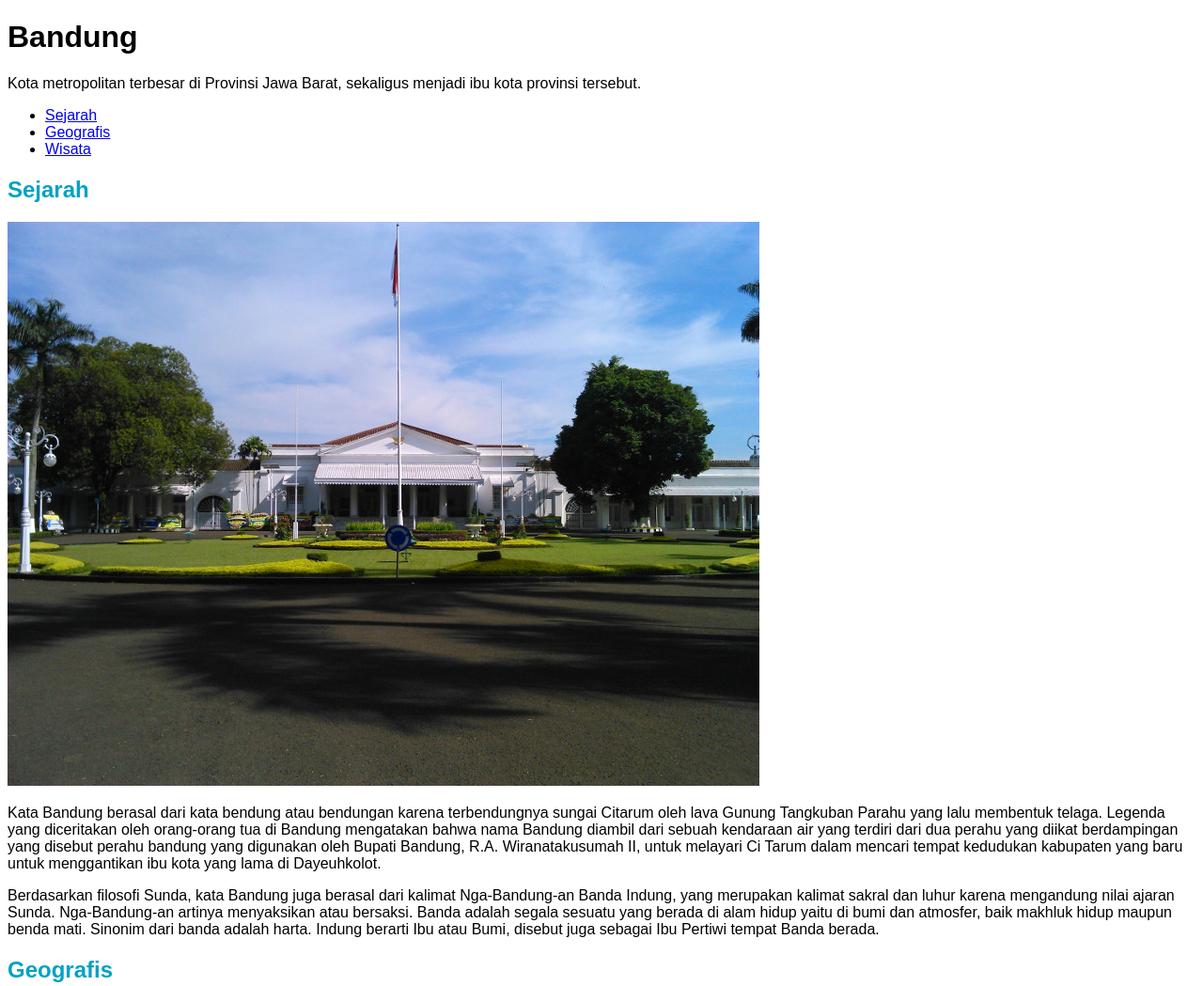
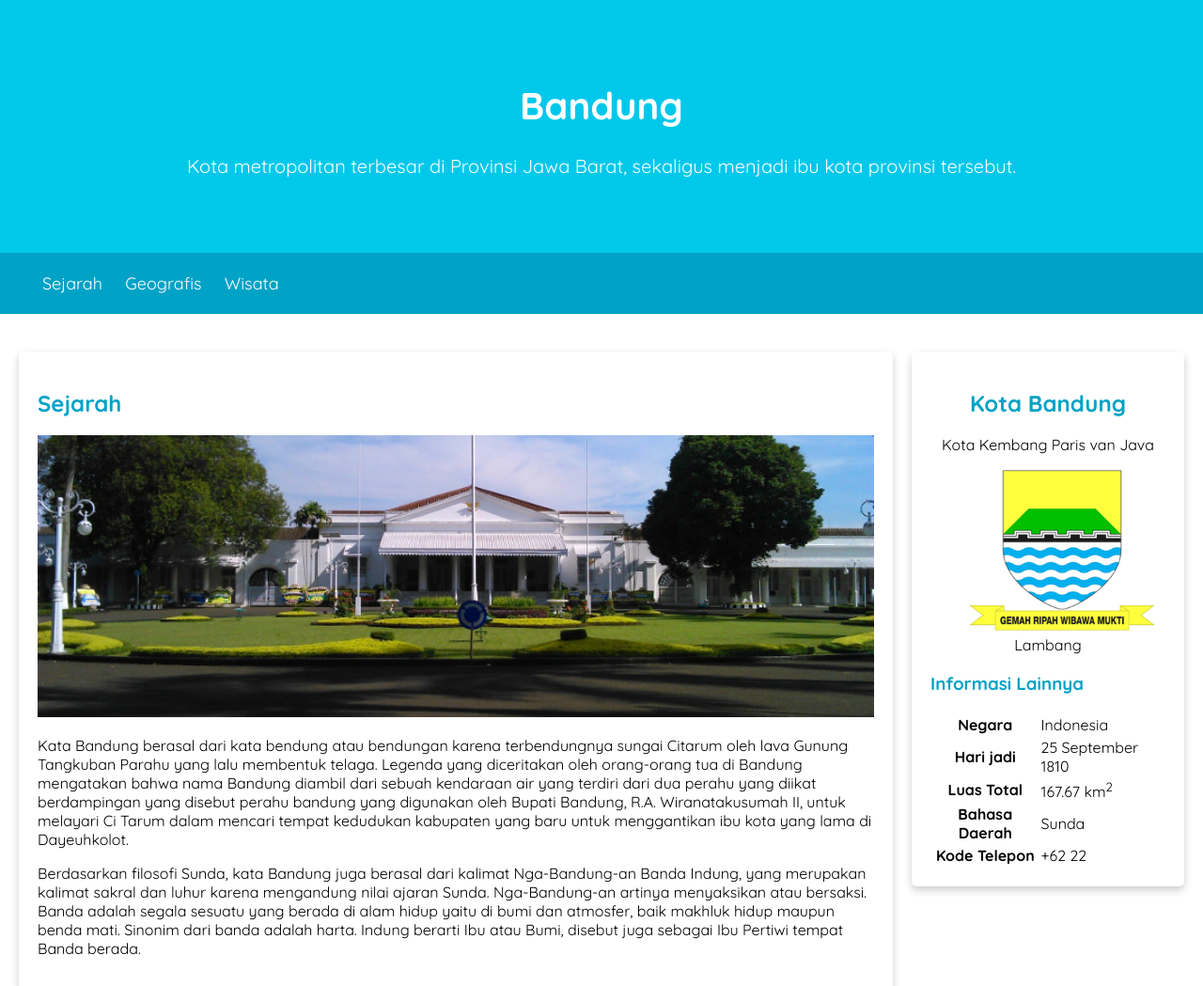
Before and after one commit to raku-mato/WebDasar, a plain HTML site: page index.html in a window 1280 px wide. Shown: the top 1049 px of the page at 94% size. Drawn offline with Linux system fonts and the light colour scheme.

Commit message:
hasil belajar sampai pendalaman CSS

```diff
--- a/assets/styles/style.css
+++ b/assets/styles/style.css
@@ -1,5 +1,12 @@
+* {
+  box-sizing: border-box;
+}
+
 body{
-    font-family: sans-serif;
+    font-family: 'Quicksand' , sans-serif;
+
+    margin: 0;
+    padding: 0;
 }
 
 h2, h3 {
@@ -10,4 +17,92 @@ footer {
     padding: 20px;
     color: white;
     background-color: #00a2c6;
+    text-align: center;
+    font-weight: bold;
   }
+
+  nav a{
+    font-size: 18px;
+    font-weight: 400;
+    text-decoration: none;
+
+    color: white;
+  }
+
+  nav a:hover {
+    font-weight: bold;
+  }
+
+  .profile header{
+    text-align: center;
+  }
+
+  .featured-image {
+    width: 100%;
+    max-height: 300px;
+    object-fit: cover;
+    object-position: center;
+  }
+
+.profile img {
+  width: 200px;
+}
+
+.card {
+  box-shadow: 0 4px 8px 0 rgba(0, 0, 0, 0.2);
+  border-radius: 5px;
+
+  padding: 20px;
+  margin-top: 20px;
+}
+
+.jumbotron {
+  font-size: 20px;
+  padding: 60px;
+  background-color: #00c8eb;
+  text-align: center;
+  color: white;
+}
+
+nav li {
+  display: inline;
+  list-style-type: none;
+  margin-right: 20px;
+}
+
+nav {
+  background-color: #00a2c6;
+  padding: 5px;
+
+  position: sticky;
+  top: 0;
+}
+
+main {
+  padding: 20px;
+
+  overflow: auto;
+}
+
+#content {
+  float:left;
+  width: 75%;
+}
+
+aside {
+  float: right;
+  width: 25%;
+
+  padding-left: 20px;
+}
+
+header {
+  display: inline;
+}
+
+@media screen and (max-width: 1000px) {
+  #content, aside {
+    width: 100%;
+    padding: 0;
+  }
+}
--- a/index.html
+++ b/index.html
@@ -2,15 +2,22 @@
 <html>
   <head>
 <meta charset="utf-8">
+<meta name="viewport" content="width=device-width, initial-scale=1">
     <title>Halaman Profil Bandung</title>
 
     <link rel="stylesheet" href="assets/styles/style.css">
+
+    <link rel="preconnect" href="https://fonts.googleapis.com">
+    <link rel="preconnect" href="https://fonts.gstatic.com" crossorigin>
+    <link href="https://fonts.googleapis.com/css2?family=Quicksand:wght@300..700&display=swap" rel="stylesheet">
   </head>
 
 <body>
 <header>
+  <div class="jumbotron">
   <h1>Bandung</h1>
   <p>Kota metropolitan terbesar di Provinsi Jawa Barat, sekaligus menjadi ibu kota provinsi tersebut.</p>
+  </div>
   <nav>
     <ul>
       <li>
@@ -27,43 +34,43 @@
 </header>
 <main>
   <div id="content">
-    <article id="sejarah">
+    <article id="sejarah" class="card">
       <h2 id="sejarah">Sejarah</h2>
-      <img src="assets/image/history.jpg" alt="Sejarah Bandung">
+      <img src="assets/image/history.jpg" alt="Sejarah Bandung" class="featured-image"/>
       <p>Kata Bandung berasal dari kata bendung atau bendungan karena terbendungnya sungai Citarum oleh lava Gunung Tangkuban Parahu yang lalu membentuk telaga. Legenda yang diceritakan oleh orang-orang tua di Bandung mengatakan bahwa nama Bandung diambil dari sebuah kendaraan air yang terdiri dari dua perahu yang diikat berdampingan yang disebut perahu bandung yang digunakan oleh Bupati Bandung, R.A. Wiranatakusumah II, untuk melayari Ci Tarum dalam mencari tempat kedudukan kabupaten yang baru untuk menggantikan ibu kota yang lama di Dayeuhkolot.</p>
 
 
       <p>Berdasarkan filosofi Sunda, kata Bandung juga berasal dari kalimat Nga-Bandung-an Banda Indung, yang merupakan kalimat sakral dan luhur karena mengandung nilai ajaran Sunda. Nga-Bandung-an artinya menyaksikan atau bersaksi. Banda adalah segala sesuatu yang berada di alam hidup yaitu di bumi dan atmosfer, baik makhluk hidup maupun benda mati. Sinonim dari banda adalah harta. Indung berarti Ibu atau Bumi, disebut juga sebagai Ibu Pertiwi tempat Banda berada.</p>
     </article>
 
-    <article id="geografis">
+    <article id="geografis" class="card">
       <h2 id="geografis">Geografis</h2>
-      <img src="assets/image/geografis.jpg" alt="Geografis Indonesia">
+      <img src="assets/image/geografis.jpg" alt="Geografis Indonesia" class="featured-image"/>
       <p>Kota Bandung dikelilingi oleh pegunungan, sehingga bentuk morfologi wilayahnya bagaikan sebuah mangkok raksasa, secara geografis kota ini terletak di tengah-tengah provinsi Jawa Barat, serta berada pada ketinggian ±768 m di atas permukaan laut, dengan titik tertinggi di berada di sebelah utara dengan ketinggian 1.050 meter di atas permukaan laut dan sebelah selatan merupakan kawasan rendah dengan ketinggian 675 meter di atas permukaan laut.</p>
 
 
       <p>Kota Bandung dialiri dua sungai utama, yaitu Sungai Cikapundung dan Sungai Citarum beserta anak-anak sungainya yang pada umumnya mengalir ke arah selatan dan bertemu di Sungai Citarum. Dengan kondisi yang demikian, Bandung selatan sangat rentan terhadap masalah banjir terutama pada musim hujan.</p>
     </article>
 
-    <article id="wisata">
+    <article id="wisata" class="card">
       <h2 id="wisata">Wisata</h2>
       <p>Sejak dibukanya Jalan Tol Cipularang, kota Bandung telah menjadi tujuan utama dalam menikmati liburan akhir pekan terutama dari masyarakat yang berasal dari Jakarta sekitarnya. Selain menjadi kota wisata belanja, kota Bandung juga dikenal dengan sejumlah besar bangunan lama berarsitektur peninggalan Belanda.</p>
 
       <section>
         <h2>Farm House Lembang</h2>
-        <img src="assets/image/farm-house.jpg" alt="Farm House">
+        <img src="assets/image/farm-house.jpg" alt="Farm House" class="featured-image"/>
         <p>Berada di jalur utama Bandung-Lembang, Farm House menjadi objek wisata yang tidak pernah sepi pengunjung. Selain karena letaknya strategis, kawasan ini juga menghadirkan nuansa wisata khas Eropa. Semua itu diterapkan dalam bentuk spot swafoto Instagramable.</p>
       </section>
       <section>
         <h2>Observatorium Bosscha</h2>
-        <img src="assets/image/bosscha.jpg" alt="Bosscha Observatorium">
+        <img src="assets/image/bosscha.jpg" alt="Bosscha Observatorium" class="featured-image"/>
         <p>Memiliki beberapa teleskop, antara lain, Refraktor Ganda Zeiss, Schmidt Bimasakti, Refraktor Bamberg, Cassegrain GOTO, dan Teleskop Surya. Refraktor Ganda Zeiss adalah jenis teleskop terbesar untuk meneropong bintang. Benda ini diletakkan pada atap kubah sehingga saat teropong digunakan, atap tersebut harus dibuka. Observatorium Bosscha boleh dikunjungi oleh siapa pun, tanpa tiket. Namun, bagi yang ingin menggunakan teleskop Zeiss, wajib mendaftarkan diri. Untuk instansi atau lembaga pendidikan, diberikan jadwal hari Selasa sampai Jumat. Sementara itu, kunjungan individu dibuka setiap hari Sabtu.<p>
       </section>
     </article>
   </div>
 
-<aside>
-  <article>
+<aside >
+  <article class="profile card">
     <header>
       <h2>Kota Bandung</h2>
         <p>Kota Kembang Paris van Java</p>
```
